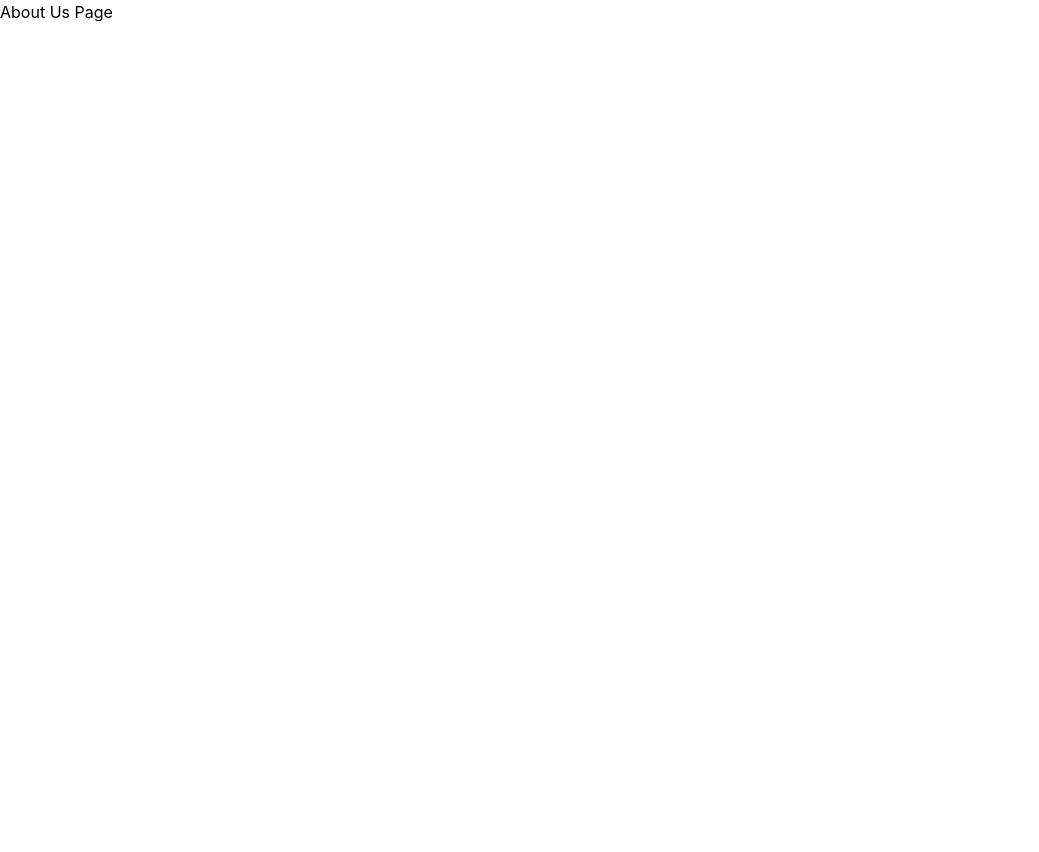
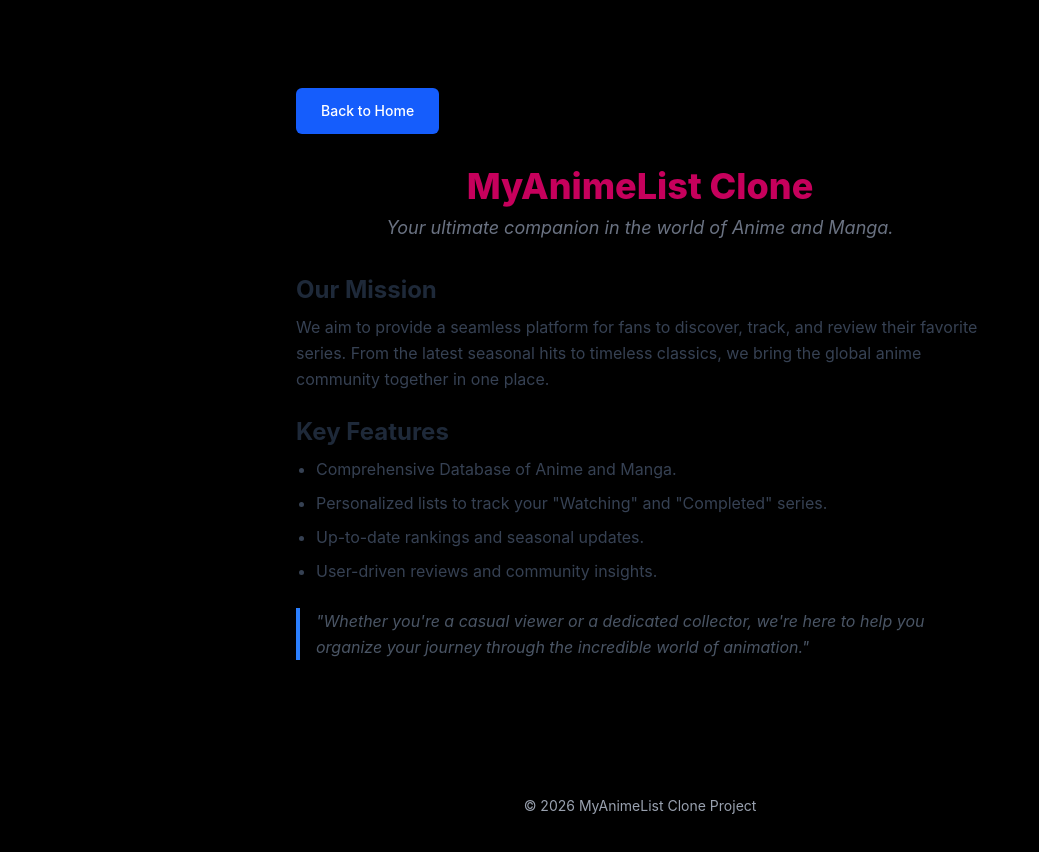
Before and after one commit to sudhanshu1239g/MyAnimeList, a React (Vite) app in the folder frontend/vite-project/: page /about-us in a window 1280 px wide. Shown: the top 852 px of the page, without its empty margins (0-1039 px from the left). Before the commit the page ends 800 px from the top, so only its background shows below. Built offline with nearby package versions, Linux system fonts and the light colour scheme.

Commit message:
added anime-detail page

```diff
--- a/frontend/vite-project/src/features/animeList/components/AnimeCard.jsx
+++ b/frontend/vite-project/src/features/animeList/components/AnimeCard.jsx
@@ -1,13 +1,25 @@
-const AnimeCard = ({ anime }) => (
-  <div className="group relative cursor-pointer overflow-hidden rounded-xl bg-gray-800 transition-all duration-500 hover:scale-105 hover:shadow-[0_20px_50px_rgba(0,0,0,0.8)]">
-    <div className="relative aspect-[2/3] overflow-hidden">
+
+import { useNavigate } from "react-router-dom";
+
+
+const AnimeCard = ({ anime }) => {
+
+  const navigate = useNavigate();
+
+  return (
+
+    <div
+    onClick={() => navigate(`/anime/${anime._id}`)}
+
+     className="group relative cursor-pointer overflow-hidden rounded-xl bg-gray-800 transition-all duration-500 hover:scale-105 hover:shadow-[0_20px_50px_rgba(0,0,0,0.8)]">
+    <div className="relative aspect-2/3 overflow-hidden">
       <img
         src={anime.posterImage}
         alt={anime.title.english}
         className="h-full w-full object-cover transition-transform duration-500 group-hover:scale-110"
       />
       {/* Overlay on Hover */}
-      <div className="absolute inset-0 flex flex-col justify-end bg-gradient-to-t from-black via-black/40 to-transparent p-4 opacity-0 transition-opacity duration-300 group-hover:opacity-100">
+      <div className="absolute inset-0 flex flex-col justify-end bg-linear-to-t from-black via-black/40 to-transparent p-4 opacity-0 transition-opacity duration-300 group-hover:opacity-100">
         <div className="flex items-center justify-between text-sm font-bold text-yellow-400 mb-1">
           <span>⭐ {anime.averageScore}</span>
           <span className="rounded bg-blue-600 px-1.5 py-0.5 text-[10px] text-white uppercase">
@@ -28,5 +40,6 @@ const AnimeCard = ({ anime }) => (
       </div>
     </div>
   </div>
-);
+  )
+};
 export default AnimeCard
--- a/frontend/vite-project/src/features/animeList/pages/AboutUs.jsx
+++ b/frontend/vite-project/src/features/animeList/pages/AboutUs.jsx
@@ -1,11 +1,68 @@
-import React from 'react'
+import React from 'react';
+import { useNavigate } from 'react-router-dom';
 
 const AboutUs = () => {
+  const navigate = useNavigate();
+
   return (
-    <div>
-      <h1>About Us Page</h1>
+    <div className="min-h-screen bg-black flex flex-col items-center py-12 px-4 sm:px-6 lg:px-8">
+      <div className="max-w-3xl w-full space-y-8 bg-black p-10 rounded-xl shadow-lg">
+
+        {/* Header Section */}
+        <button
+            onClick={() => navigate('/')}
+            className="group relative flex justify-center py-3 px-6 border border-transparent text-sm font-medium rounded-md text-white bg-blue-600 hover:bg-blue-700 focus:outline-none focus:ring-2 focus:ring-offset-2 focus:ring-blue-500 transition-colors duration-200"
+          >
+            Back to Home
+          </button>
+        <div className="text-center">
+          <h1 className="text-4xl font-extrabold text-pink-700 mb-2">
+            MyAnimeList Clone
+          </h1>
+          <p className="text-gray-500 italic text-lg">
+            Your ultimate companion in the world of Anime and Manga.
+          </p>
+        </div>
+
+        {/* Content Section */}
+        <div className="mt-8 space-y-6 text-gray-700 leading-relaxed">
+          <section>
+            <h2 className="text-2xl font-bold text-gray-800 mb-2">Our Mission</h2>
+            <p>
+              We aim to provide a seamless platform for fans to discover, track, and
+              review their favorite series. From the latest seasonal hits to timeless
+              classics, we bring the global anime community together in one place.
+            </p>
+          </section>
+
+          <section>
+            <h2 className="text-2xl font-bold text-gray-800 mb-2">Key Features</h2>
+            <ul className="list-disc pl-5 space-y-2">
+              <li>Comprehensive Database of Anime and Manga.</li>
+              <li>Personalized lists to track your "Watching" and "Completed" series.</li>
+              <li>Up-to-date rankings and seasonal updates.</li>
+              <li>User-driven reviews and community insights.</li>
+            </ul>
+          </section>
+
+          <p className="border-l-4 border-blue-500 pl-4 italic text-gray-600">
+            "Whether you're a casual viewer or a dedicated collector, we're here to
+            help you organize your journey through the incredible world of animation."
+          </p>
+        </div>
+
+        {/* Action Section */}
+        <div className="flex justify-center pt-8">
+
+        </div>
+      </div>
+
+      {/* Footer-style tag */}
+      <footer className="mt-8 text-gray-400 text-sm">
+        &copy; {new Date().getFullYear()} MyAnimeList Clone Project
+      </footer>
     </div>
-  )
-}
+  );
+};
 
-export default AboutUs
+export default AboutUs;
--- a/frontend/vite-project/src/features/animeList/pages/AnimeDetail.jsx
+++ b/frontend/vite-project/src/features/animeList/pages/AnimeDetail.jsx
@@ -1,12 +1,33 @@
-import React from 'react'
+import React, { useEffect, useState } from "react";
+import { useParams } from "react-router-dom";
+import axios from "axios";
 
 const AnimeDetail = () => {
+  const { id } = useParams(); // Grabs the 'id' from the URL
+  const [anime, setAnime] = useState(null);
+
+  useEffect(() => {
+    const fetchDetails = async () => {
+      try {
+        const response = await axios.get(`http://localhost:8000/api/animeList/${id}`);
+        setAnime(response.data);
+      } catch (err) {
+        console.error("Error fetching anime details:", err);
+      }
+    };
+    fetchDetails();
+  }, [id]);
+
+  if (!anime) return <div className="bg-gray-900 h-screen text-white p-10">Loading details...</div>;
+
   return (
-    <div>
-        <h1>Detail of clicked Anime</h1>
+    <div className="min-h-screen bg-gray-900 text-white p-10">
+      <h1 className="text-4xl font-bold">{anime.title.english}</h1>
+      <img src={anime.bannerImage || anime.posterImage} className="w-full h-64 object-cover my-6 rounded-xl" />
+      <p className="text-gray-300 text-lg">{anime.synopsis}</p>
+      {/* Add more details like episodes, score, etc. here */}
+    </div>
+  );
+};
 
-    </div>
-  )
-}
-
-export default AnimeDetail
+export default AnimeDetail;
--- a/frontend/vite-project/src/features/animeList/pages/Genre.jsx
+++ /dev/null
@@ -1,12 +0,0 @@
-import React from 'react'
-
-const Genre = () => {
-  return (
-    <div>
-        <h1>Genre Page</h1>
-
-    </div>
-  )
-}
-
-export default Genre
--- a/frontend/vite-project/src/features/animeList/pages/Home.jsx
+++ b/frontend/vite-project/src/features/animeList/pages/Home.jsx
@@ -1,6 +1,7 @@
 import React, { useState, useEffect } from "react";
 import AnimeRow from "../components/AnimeRow";
 import { fetchTrendingAnime, fetchAnimeByGenre } from "../services/animeList.api";
+import { useNavigate } from "react-router-dom";
 
 const Home = () => {
   const [trending, setTrending] = useState([]);
@@ -11,6 +12,7 @@ const Home = () => {
   const [comedyAnime, setComedyAnime] = useState([]);
   const [sciFiAnime, setSciFiAnime] = useState([]);
   const [loading, setLoading] = useState(true);
+  const navigate = useNavigate()
 
   useEffect(() => {
     const loadData = async () => {
@@ -61,7 +63,7 @@ const Home = () => {
   }
 
   // FIX: Select the first item from the array for the Hero section
-  const heroAnime = trending;
+  const [heroAnime] = trending;
 
   return (
     <div className="min-h-screen bg-gray-900 pb-12 text-white font-sans">
@@ -71,9 +73,9 @@ const Home = () => {
           <img
             src={heroAnime.posterImage}
             alt="Hero"
-            className="h-full w-full object-cover opacity-40 blur-[2px]"
+            className="h-full w-full object-cover opacity-20 blur-[2px]"
           />
-          <div className="absolute inset-0 bg-gradient-to-t from-gray-900 via-gray-900/20 to-transparent" />
+          <div className="absolute inset-0 bg-linear-to-t from-gray-900 via-gray-900/20 to-transparent" />
           <div className="absolute bottom-12 left-6 max-w-3xl md:left-12">
             <span className="mb-3 inline-block rounded bg-blue-600 px-3 py-1 text-xs font-bold uppercase tracking-wider">
               Trending #1
@@ -95,6 +97,14 @@ const Home = () => {
           </div>
         </div>
       )}
+      <div>
+
+        <div className="flex justify-center mt-8">
+        <button className="rounded bg-gray-500/30 px-10 py-3 font-bold text-white backdrop-blur-md transition hover:bg-gray-500/50" onClick={() => navigate("/about-us")}>
+          About Us
+        </button>
+        </div>
+      </div>
 
       {/* --- CONTENT SECTIONS --- */}
       <div className="mt-8 space-y-16 px-6 md:px-12">
```
Also changed, not shown: frontend/vite-project/src/app.routes.jsx (+1 -6 lines).
